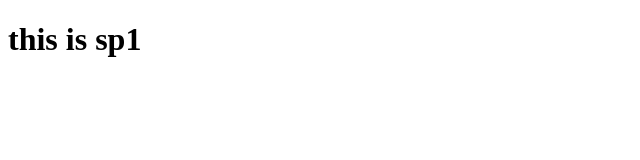
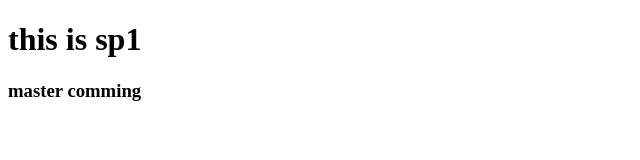
Before and after one commit to AdStaff/test, a plain HTML site: page index.html in a window 1280 px wide. Shown: the whole page, without its empty margins (0-640 px from the left). Drawn offline with Linux system fonts and the light colour scheme.

Commit message:
master index add h3

```diff
--- a/index.html
+++ b/index.html
@@ -8,5 +8,6 @@
 </head>
 <body>
     <h1>this is sp1</h1>
+    <h3>master comming</h3>
 </body>
 </html>
```
